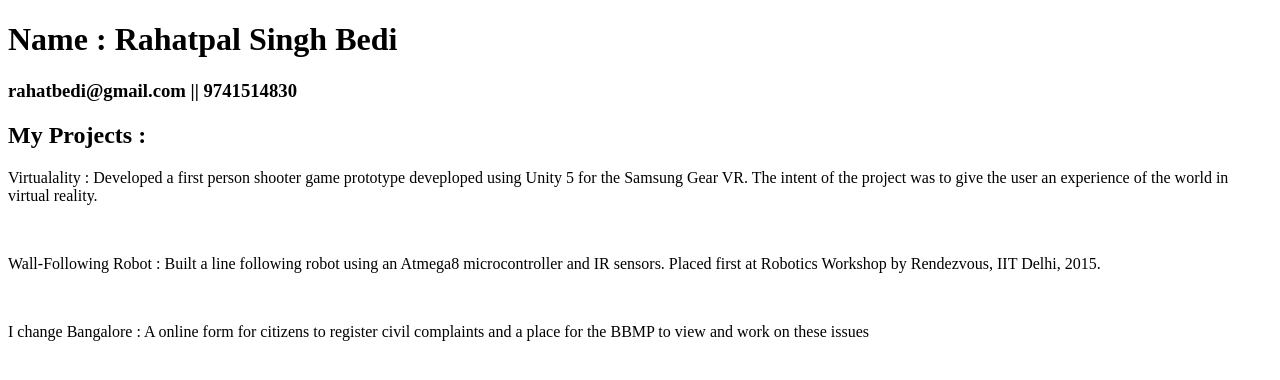
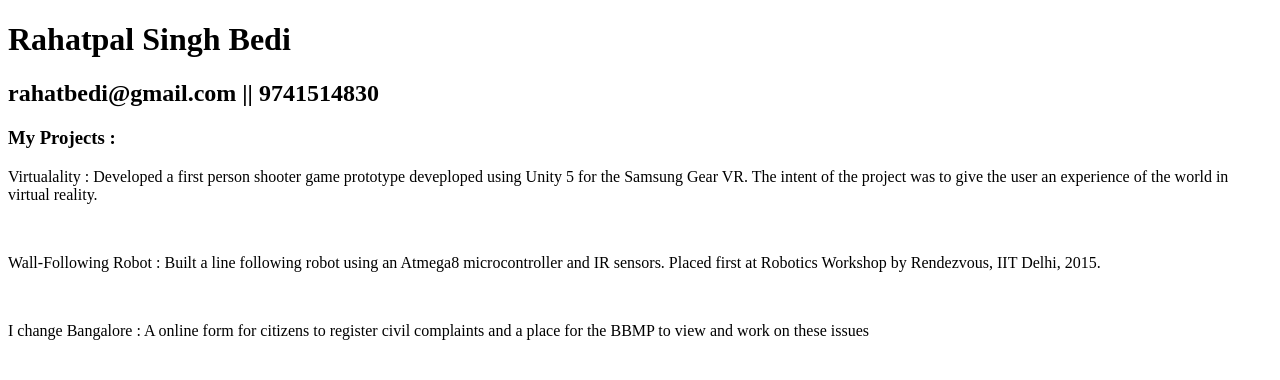
Before and after one commit to rahatbedi/rahatbedi.github.io, a plain HTML site: page index.html in a window 1280 px wide. Drawn offline with Linux system fonts and the light colour scheme.

```diff
--- a/index.html
+++ b/index.html
@@ -4,9 +4,9 @@
 	<title>rahatbedi.github.io</title>
 </head>
 <body>
-	<h1>Name : Rahatpal Singh Bedi </h1>
-	<h3>rahatbedi@gmail.com || 9741514830</h3>
-	<h2>My Projects : </h2>
+	<h1>Rahatpal Singh Bedi </h1>
+	<h2>rahatbedi@gmail.com || 9741514830</h2>
+	<h3>My Projects : </h3>
 
 	<p>Virtualality : Developed a first person shooter game prototype deveploped using Unity 5 for the Samsung Gear VR. The intent of the project was to give the user an experience of the world in virtual reality.</p>
 	<br>
```
